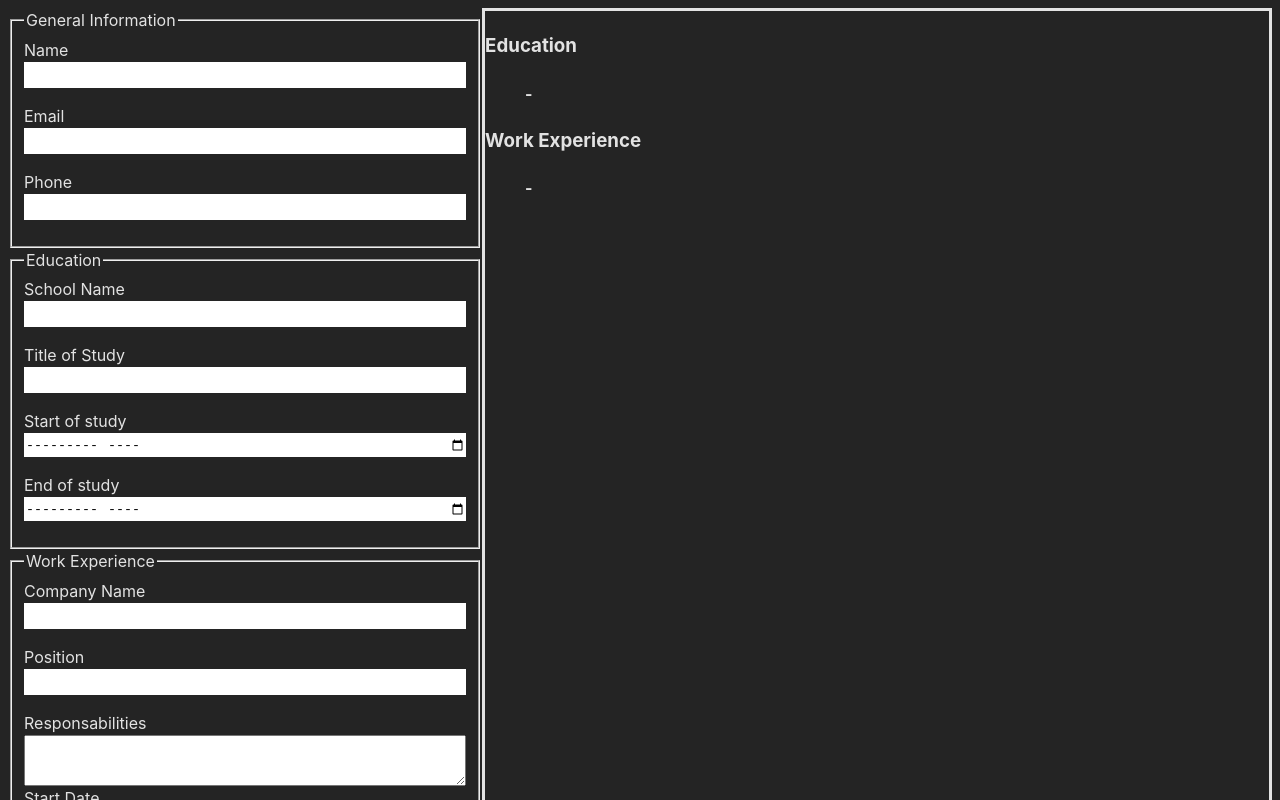
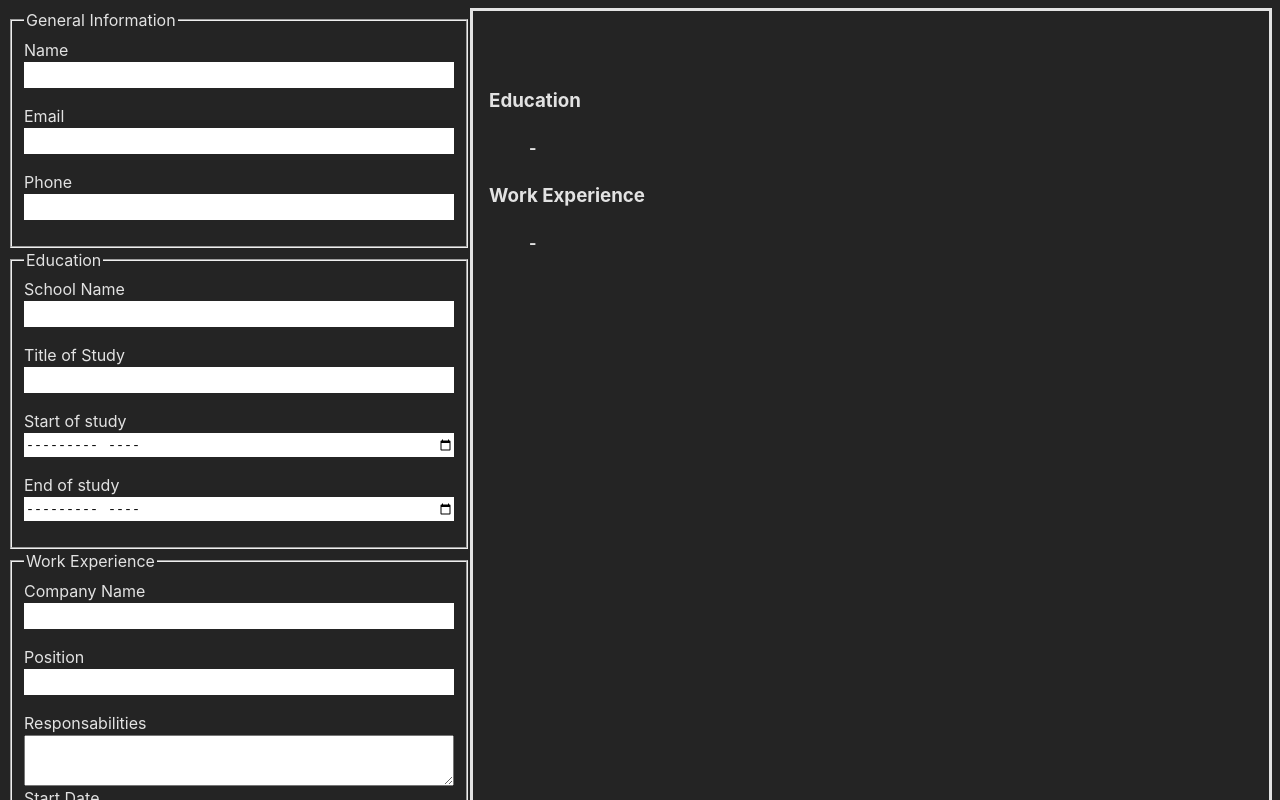
Before and after one commit to MatBenA/CV-Application, a React (Vite) app: page / in a window 1280 px wide. Shown: the top 800 px of the page. Built offline with nearby package versions, Linux system fonts and the light colour scheme.

Commit message:
info accommodated in visualizer

```diff
--- a/src/styles/visualizer.css
+++ b/src/styles/visualizer.css
@@ -7,4 +7,10 @@ h1 {
     height: 297mm;
     border: solid;
     margin: 0 auto;
+    padding: 1rem;
 }
+
+.general ul {
+    display: flex;
+    justify-content: space-around;
+}
```
